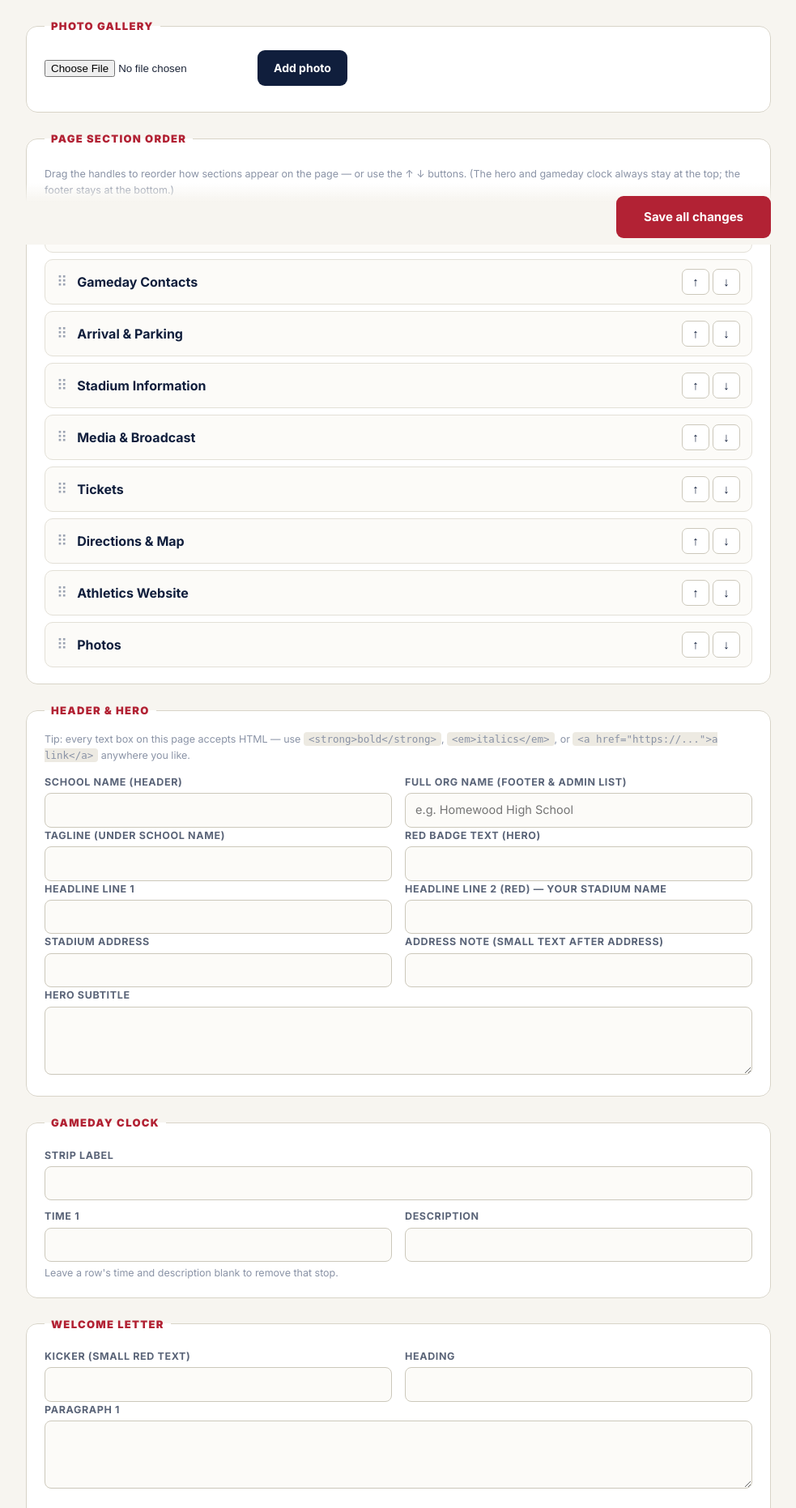
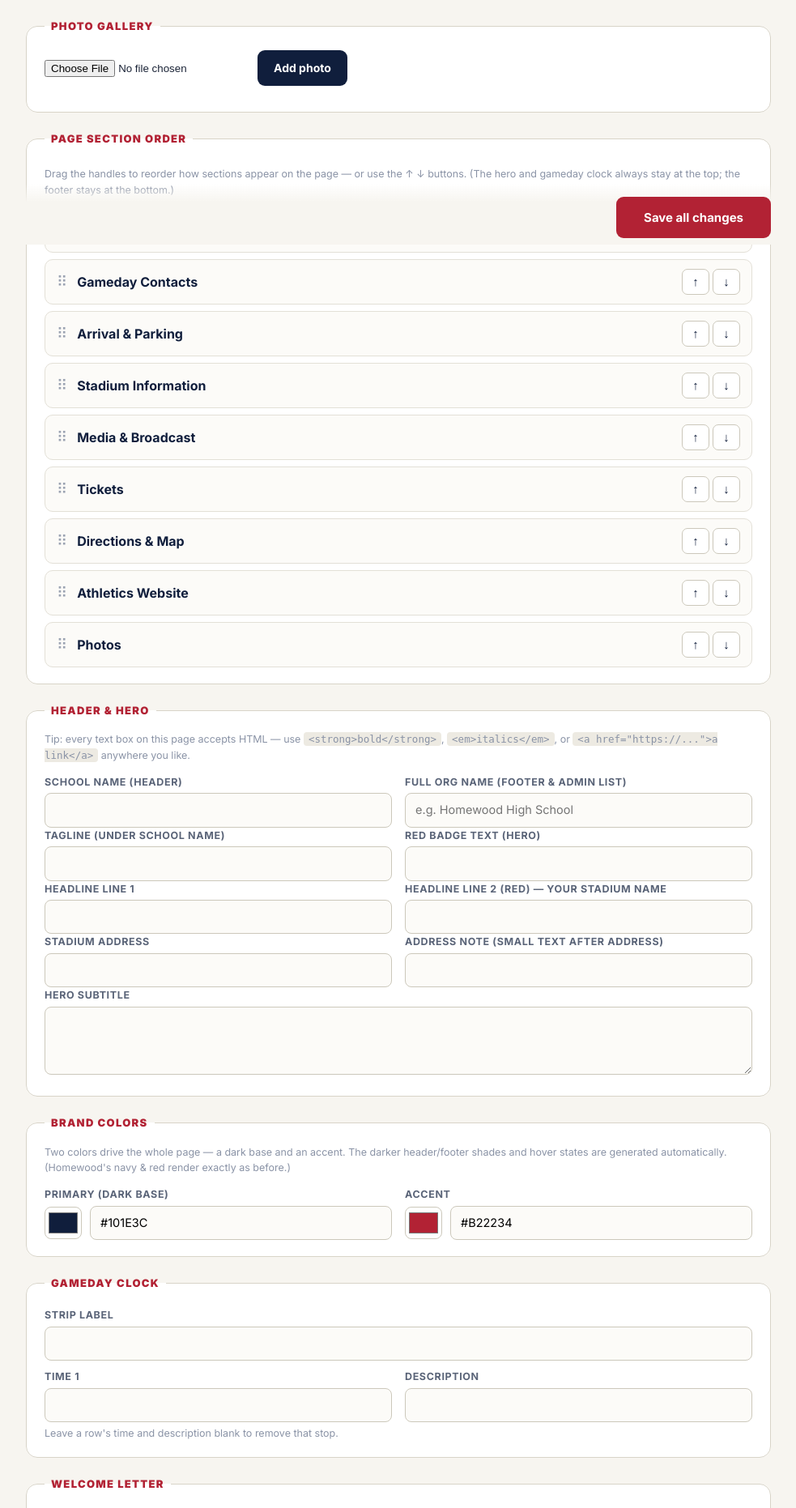
Before and after one commit to jlflux/stadium, a PHP site: page /admin.php in a window 1280 px wide. Shown: the part 498-2360 px from the top of the page at 81% size, without its empty margins (148-1131 px from the left). Run offline with PHP 8.4, Linux system fonts and the light colour scheme; the visitor is signed in with stand-in values (Sample User, id 1).

Commit message:
Add per-school brand colors; VenueLink default is Ink + Teal
- Each school stores two colors (primary + accent) in its JSON; the deep
  and bright shades used for headers/footers/hover are derived at render.
- Homewood's navy + red is special-cased to render its exact original
  shades whether its theme is set or not, so it never drifts.
- default.php (new schools) and the landing page now use the VenueLink
  Ink + Teal palette instead of Homewood's colors.
- Admin: a "Brand Colors" fieldset with two color pickers (swatch + hex).

Code-only change — no content touched, so it auto-deploys without
affecting any school's live data.

Co-Authored-By: Claude Opus 4.8 <noreply@anthropic.com>
Claude-Session: https://claude.ai/code/session_01UmRPAuyFiKZGsygZYUGkxF

```diff
--- a/admin.php
+++ b/admin.php
@@ -337,6 +337,9 @@ textarea{min-height:84px;resize:vertical}
 .order-btns button{width:34px;height:32px;border:1px solid #CCC8BB;background:#fff;border-radius:7px;font-size:15px;cursor:pointer;color:var(--navy)}
 .order-btns button:hover{background:#EDEAE2}
 code{background:#EDEAE2;padding:1px 6px;border-radius:4px;font-size:12.5px}
+.colorrow{display:flex;gap:10px;align-items:center}
+.colorrow input[type=color]{width:46px;height:40px;border:1px solid #CCC8BB;border-radius:8px;background:#fff;padding:2px;cursor:pointer;flex-shrink:0}
+.colorrow input[type=text]{flex:1}
 .imgslots{display:grid;grid-template-columns:repeat(auto-fill,minmax(200px,1fr));gap:14px}
 .imgslot{border:1px solid #EFECE2;border-radius:10px;padding:12px;background:#FCFBF8;text-align:center}
 .imgslot img{max-width:100%;height:110px;object-fit:contain;display:block;margin:0 auto 8px;background:#fff;border-radius:6px}
@@ -606,6 +609,28 @@ else:
       <label>Hero subtitle</label><textarea name="hero_sub"><?= h($c['site']['hero_sub'] ?? '') ?></textarea>
     </fieldset>
 
+    <?php $tp = $c['theme']['primary'] ?? '#101E3C'; $ta = $c['theme']['accent'] ?? '#B22234'; ?>
+    <fieldset>
+      <legend>Brand Colors</legend>
+      <p class="hint" style="margin:-4px 0 14px">Two colors drive the whole page — a dark base and an accent. The darker header/footer shades and hover states are generated automatically. (Homewood's navy &amp; red render exactly as before.)</p>
+      <div class="grid2">
+        <div>
+          <label>Primary (dark base)</label>
+          <div class="colorrow">
+            <input type="color" class="swatch" data-for="tp" value="<?= h(strtolower($tp)) ?>">
+            <input type="text" name="theme_primary" id="tp" value="<?= h($tp) ?>" placeholder="#101E3C">
+          </div>
+        </div>
+        <div>
+          <label>Accent</label>
+          <div class="colorrow">
+            <input type="color" class="swatch" data-for="ta" value="<?= h(strtolower($ta)) ?>">
+            <input type="text" name="theme_accent" id="ta" value="<?= h($ta) ?>" placeholder="#B22234">
+          </div>
+        </div>
+      </div>
+    </fieldset>
+
     <fieldset>
       <legend>Gameday Clock</legend>
       <label>Strip label</label><input type="text" name="tl_label" value="<?= h($c['timeline']['label'] ?? '') ?>">
@@ -832,6 +857,16 @@ function addContact(){
   div.querySelector('input').focus();
 }
 
+/* brand-color swatch <-> hex text sync */
+(function(){
+  document.querySelectorAll('.colorrow .swatch').forEach(function(sw){
+    var txt = document.getElementById(sw.dataset.for);
+    if(!txt) return;
+    sw.addEventListener('input', function(){ txt.value = sw.value.toUpperCase(); });
+    txt.addEventListener('input', function(){ if(/^#?[0-9a-fA-F]{6}$/.test(txt.value.trim())) sw.value = '#' + txt.value.trim().replace(/^#/,'').toLowerCase(); });
+  });
+})();
+
 /* live slug preview on the create-school form */
 (function(){
   const name = document.getElementById('new_name');
--- a/config.php
+++ b/config.php
@@ -172,6 +172,43 @@ function tel_href(string $phone): string {
     return 'tel:' . preg_replace('/\D+/', '', $phone);
 }
 
+// ------------------------------------------------------------
+//  Per-school brand colors
+// ------------------------------------------------------------
+function valid_hex($s): bool { return (bool)preg_match('/^#?[0-9a-fA-F]{6}$/', (string)$s); }
+function norm_hex($s, string $fallback): string {
+    $s = trim((string)$s);
+    return valid_hex($s) ? ('#' . strtoupper(ltrim($s, '#'))) : $fallback;
+}
+function _hex_rgb(string $hex): array {
+    $hex = ltrim($hex, '#');
+    return [hexdec(substr($hex, 0, 2)), hexdec(substr($hex, 2, 2)), hexdec(substr($hex, 4, 2))];
+}
+function _rgb_hex($r, $g, $b): string {
+    $c = fn($v) => max(0, min(255, (int)round($v)));
+    return sprintf('#%02X%02X%02X', $c($r), $c($g), $c($b));
+}
+// amount < 0 darkens, > 0 lightens (toward white), range roughly -1..1
+function shade(string $hex, float $amount): string {
+    [$r, $g, $b] = _hex_rgb($hex);
+    if ($amount < 0) { $f = 1 + $amount; return _rgb_hex($r * $f, $g * $f, $b * $f); }
+    return _rgb_hex($r + (255 - $r) * $amount, $g + (255 - $g) * $amount, $b + (255 - $b) * $amount);
+}
+
+// The four CSS color values a page renders with, from a school's theme.
+// The canonical Homewood palette (navy + red) always renders its exact
+// original shades — whether its theme is unset or explicitly set — so it
+// never drifts. Any other palette derives its deep/bright shades.
+function theme_colors(array $c): array {
+    $t = is_array($c['theme'] ?? null) ? $c['theme'] : [];
+    $primary = norm_hex($t['primary'] ?? '', '#101E3C');  // Homewood navy fallback
+    $accent  = norm_hex($t['accent'] ?? '', '#B22234');   // Homewood red fallback
+    if (strcasecmp($primary, '#101E3C') === 0 && strcasecmp($accent, '#B22234') === 0) {
+        return ['navy' => '#101E3C', 'navy_deep' => '#0A1428', 'red' => '#B22234', 'red_bright' => '#E04553'];
+    }
+    return ['navy' => $primary, 'navy_deep' => shade($primary, -0.34), 'red' => $accent, 'red_bright' => shade($accent, 0.20)];
+}
+
 // Lines <-> array helpers for the admin textareas
 function lines_to_array(string $text): array {
     $lines = preg_split('/\r\n|\r|\n/', $text);
@@ -309,5 +346,11 @@ function apply_content_post(array $P, array $c): array {
         'contact_name'  => trim($P['f_name'] ?? ''),
         'contact_email' => trim($P['f_email'] ?? ''),
     ];
+
+    // Brand colors (two per school; deep/bright shades are derived at render)
+    $c['theme'] = [
+        'primary' => norm_hex($P['theme_primary'] ?? '', '#101E3C'),
+        'accent'  => norm_hex($P['theme_accent'] ?? '', '#B22234'),
+    ];
     return $c;
 }
--- a/default.php
+++ b/default.php
@@ -19,6 +19,12 @@ return [
         'hero_sub'     => '',
         'address'      => '',
         'address_note' => '',
+    ],
+    // Brand colors — VenueLink default (Ink + Teal). Each school can change
+    // these in the admin; deep/bright shades are derived automatically.
+    'theme' => [
+        'primary' => '#0F1A24',
+        'accent'  => '#14B8A6',
     ],
     'timeline' => [
         'label' => 'Gameday Clock',
--- a/index.php
+++ b/index.php
@@ -361,6 +361,7 @@ $site = $c['site'] ?? []; $tl = $c['timeline'] ?? [];
 $foot = $c['footer'] ?? []; $school = $c['school'] ?? [];
 $org = org_name($c);
 $v = @filemtime(school_data_file($slug)) ?: time();
+$TC = theme_colors($c);   // per-school brand colors
 $order = $c['section_order'] ?? ['welcome','contacts','parking','policies','media','tickets','directions','school','gallery'];
 
 // Nav: only sections that actually render.
@@ -382,7 +383,7 @@ $has_hero   = up_has('hero.jpg');
 <link rel="preconnect" href="https://fonts.gstatic.com" crossorigin>
 <link href="https://fonts.googleapis.com/css2?family=Inter:wght@400;500;600;700;800;900&display=swap" rel="stylesheet">
 <style>
-:root{--navy:#101E3C;--navy-deep:#0A1428;--red:#B22234;--red-bright:#E04553;--chalk:#F7F5F0;--line:#8A93A6;--card:#FFFFFF;--ink:#1B2437;--max:1080px}
+:root{--navy:<?= $TC['navy'] ?>;--navy-deep:<?= $TC['navy_deep'] ?>;--red:<?= $TC['red'] ?>;--red-bright:<?= $TC['red_bright'] ?>;--chalk:#F7F5F0;--line:#8A93A6;--card:#FFFFFF;--ink:#1B2437;--max:1080px}
 *{margin:0;padding:0;box-sizing:border-box}
 html{scroll-behavior:smooth;scroll-padding-top:76px}
 @media (prefers-reduced-motion: reduce){html{scroll-behavior:auto}*,*::before,*::after{animation:none!important;transition:none!important}}
@@ -661,7 +662,7 @@ function render_shell_head(string $title): string {
 <link rel="preconnect" href="https://fonts.gstatic.com" crossorigin>
 <link href="https://fonts.googleapis.com/css2?family=Inter:wght@400;500;600;700;800;900&display=swap" rel="stylesheet">
 <style>
-:root{--navy:#101E3C;--navy-deep:#0A1428;--red:#B22234;--red-bright:#E04553;--chalk:#F7F5F0;--card:#fff;--ink:#1B2437;--max:1080px}
+:root{--navy:#0F1A24;--navy-deep:#0A1218;--red:#14B8A6;--red-bright:#3EC5B6;--chalk:#F7F5F0;--card:#fff;--ink:#1B2437;--max:1080px}
 *{margin:0;padding:0;box-sizing:border-box}
 body{font-family:'Inter',system-ui,sans-serif;background:var(--chalk);color:var(--ink);line-height:1.6}
 .display{font-weight:900;text-transform:uppercase;letter-spacing:.02em}
```
